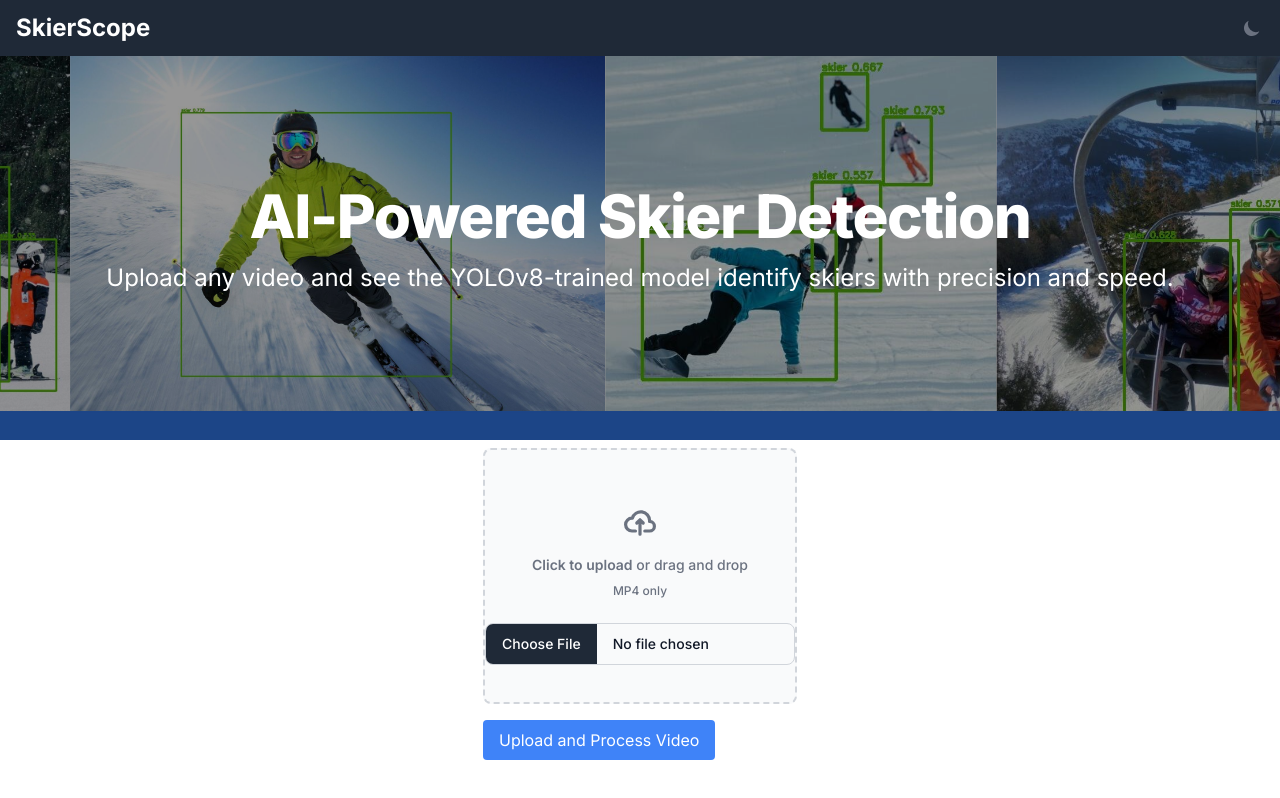
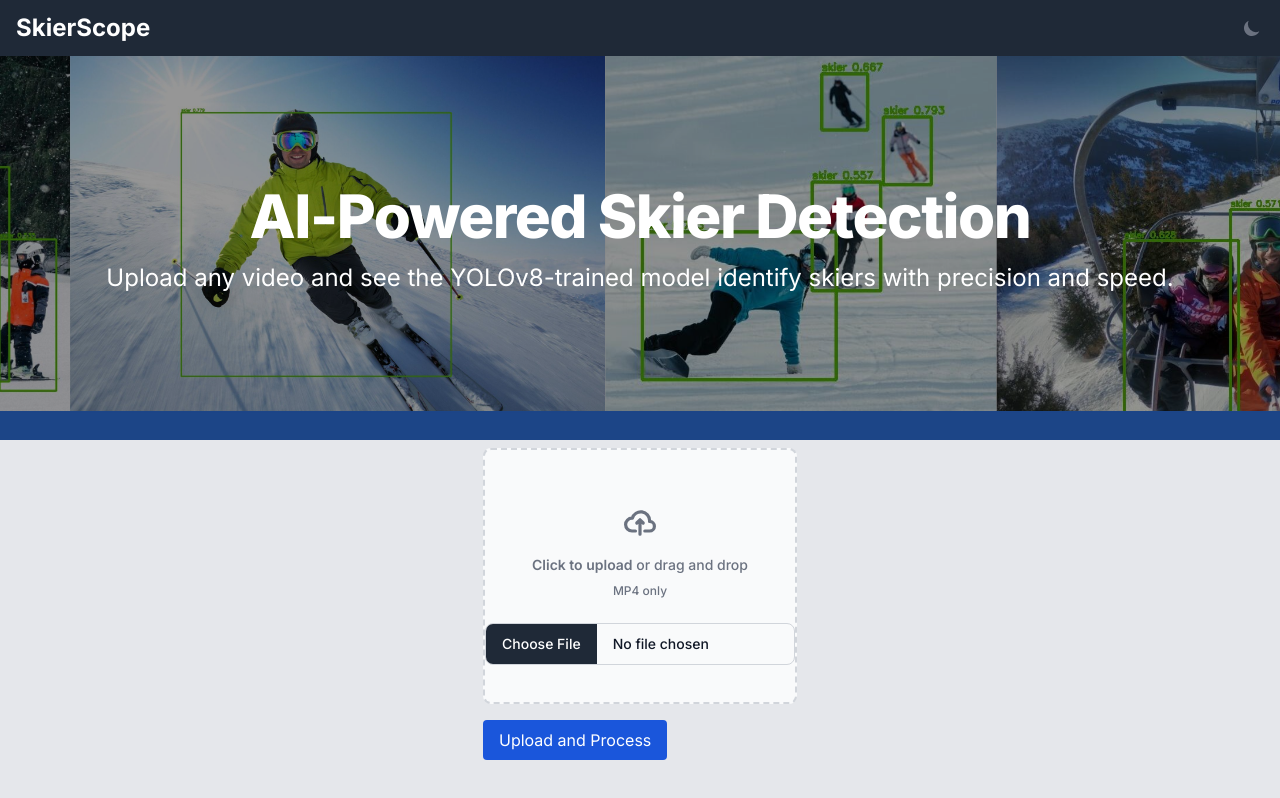
Before and after one commit to chloeqta/skierScope, a Next.js app in the folder frontend/: page / in a window 1280 px wide. Built offline with nearby package versions, Linux system fonts and the light colour scheme.

Commit message:
coloring changes

```diff
--- a/frontend/app/components/FileDropzone.tsx
+++ b/frontend/app/components/FileDropzone.tsx
@@ -85,9 +85,9 @@ export function FileDropzone() {
         </Label>
         <button
           type="submit"
-          className="mt-4 rounded bg-blue-500 px-4 py-2 text-white hover:bg-blue-600"
+          className="mt-4 rounded bg-blue-700 px-4 py-2 text-white hover:bg-blue-800"
         >
-          Upload and Process Video
+          Upload and Process
         </button>
       </form>
       {processedVideoUrl && (
--- a/frontend/app/page.tsx
+++ b/frontend/app/page.tsx
@@ -3,7 +3,7 @@ import TopBar from "./components/TopBar";
 
 export default function Home() {
   return (
-    <main className="flex min-h-screen flex-col items-center justify-center gap-2 bg-white dark:bg-gray-800">
+    <main className="flex min-h-screen flex-col items-center justify-center gap-2 bg-gray-200 dark:bg-gray-800">
       <TopBar />
       <div className="relative w-full h-[400px]">
         <img
```
